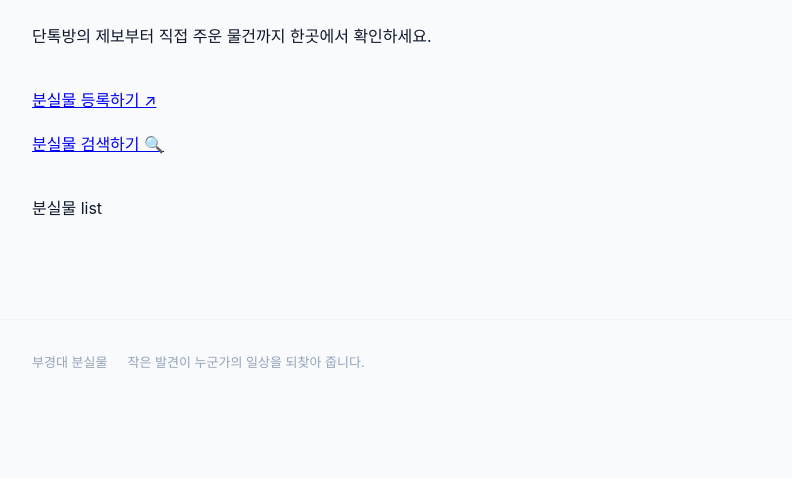
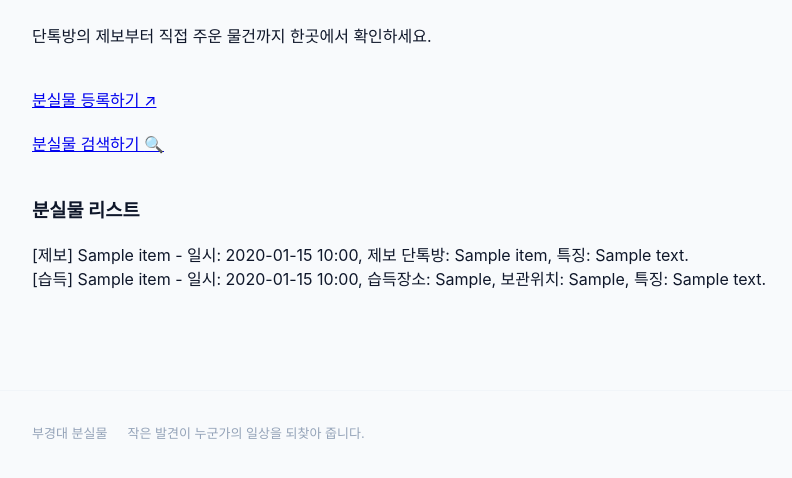
Before and after one commit to MinseoKim01/OSS_TEAM_1, a Flask app: page / in a window 1280 px wide. Shown: the part 173-651 px from the top of the page, without its empty margins (112-904 px from the left). Run offline with Flask 3, Linux system fonts and the light colour scheme; tables that the repository leaves empty hold one stand-in row (values such as "Sample post").

Commit message:
전체 분실물 카드 목록 UI 구현(#1)
아직 디자인은 넣지 않았고 DB를 조회해서 분실물 리스트 데이터를 화면에 출력되도록 하였습니다.

```diff
--- a/routes/main.py
+++ b/routes/main.py
@@ -1,14 +1,56 @@
 # routes/main.py
-from flask import Blueprint, render_template
+from datetime import datetime
+from flask import Blueprint, jsonify, render_template
+from models import FoundItem, ReportItem
 
 # 메인 화면용 Blueprint 객체
 main_bp = Blueprint('main', __name__)
 
-# 여기에 /주소와 처리 함수를 연결
-# 브라우저의 /요청 -> main_bp -> index() -> templates/index.html로 연결
+
 @main_bp.route('/')
 def index():
+    return render_template('index.html')
 
-    # 게시글 조회 코드 추가 예정
 
-    return render_template('index.html')
+# 분실물 목록 API
+@main_bp.route('/api/items')
+def get_items():
+    items = []
+
+    # 단톡방 제보 게시글 조회
+    for item in ReportItem.query.all():
+        dt = datetime.combine(item.notice_date, item.notice_time)
+        items.append({
+            'id': item.id,
+            'type': 'report',
+            'type_label': '제보',
+            'item_name': item.item_name,
+            'date': item.notice_date.strftime('%Y-%m-%d'),
+            'time': item.notice_time.strftime('%H:%M'),
+            'datetime': dt,
+            'chat_room_name': item.chat_room_name,
+            'description': item.description
+        })
+
+    # 직접 습득 게시글 조회
+    for item in FoundItem.query.all():
+        dt = datetime.combine(item.found_date, item.found_time)
+        items.append({
+            'id': item.id,
+            'type': 'found',
+            'type_label': '습득',
+            'item_name': item.item_name,
+            'date': item.found_date.strftime('%Y-%m-%d'),
+            'time': item.found_time.strftime('%H:%M'),
+            'datetime': dt,
+            'found_location': item.found_location,
+            'storage_location': item.storage_location,
+            'description': item.description
+        })
+
+    # 최신 일시순 정렬
+    items.sort(key=lambda x: x['datetime'], reverse=True)
+    for item in items:
+        del item['datetime']
+
+    return jsonify(items)
--- a/static/css/style.css
+++ b/static/css/style.css
@@ -70,3 +70,9 @@ body {
     display: flex;
     gap: 20px;
 }
+
+/* 메인 화면 분실물 목록 */
+#lost-items-list {
+    list-style: none;
+    padding: 0;
+}
--- a/static/js/list.js
+++ b/static/js/list.js
@@ -1,3 +1,33 @@
 /*
  * 조회 시 동작 담당.
-*/
+ * 메인 페이지에서 분실물 목록을 조회하여 화면에 표시
+ */
+
+document.addEventListener('DOMContentLoaded', () => {
+    const listContainer = document.getElementById('lost-items-list');
+    if (!listContainer) return;
+
+    fetch('/api/items')
+        .then(response => response.json())
+        .then(items => {
+            items.forEach(item => {
+                const li = document.createElement('li');
+                const extra = [];
+
+                if (item.type === 'found') {
+                    if (item.found_location) extra.push(`습득장소: ${item.found_location}`);
+                    if (item.storage_location) extra.push(`보관위치: ${item.storage_location}`);
+                } else if (item.type === 'report' && item.chat_room_name) {
+                    extra.push(`제보 단톡방: ${item.chat_room_name}`);
+                }
+
+                if (item.description) {
+                    extra.push(`특징: ${item.description}`);
+                }
+
+                const extraText = extra.length > 0 ? `, ${extra.join(', ')}` : '';
+                li.textContent = `[${item.type_label}] ${item.item_name} - 일시: ${item.date} ${item.time}${extraText}`;
+                listContainer.appendChild(li);
+            });
+        });
+});
--- a/templates/index.html
+++ b/templates/index.html
@@ -29,13 +29,13 @@
                     <a href="/register" class="btn btn-primary">분실물 등록하기 <span class="icon">↗</span></a><br><br>
                     <a href="/search" class="btn btn-secondary">분실물 검색하기 <span class="icon">🔍</span></a>
                 </div>
+
+                <!--index.html 안에 list.html 포함-->
+                {% include "list.html" %}
             </section>
 
         </div>
     </main>
-
-    <!--index.html 안에 list.html 포함-->
-    {% include "list.html" %}
 
     <footer class="footer">
         <div class="container footer-container">
@@ -44,6 +44,7 @@
         </div>
     </footer>
 
+    <script src="{{ url_for('static', filename='js/list.js') }}"></script>
     <script src="{{ url_for('static', filename='js/main.js') }}"></script>
 </body>
 
--- a/templates/list.html
+++ b/templates/list.html
@@ -1,7 +1,7 @@
 <!--조회 기능 부분 템플릿-->
-<br><br>
-
-<div class="container">
-    <p>분실물 list</p>
-    <!--클릭 시 상세조회 (삭제 버튼 포함)-->
+<div id="lost-item-section">
+    <br><br>
+    <h3>분실물 리스트</h3>
+    <br>
+    <ul id="lost-items-list"></ul>
 </div>
```
